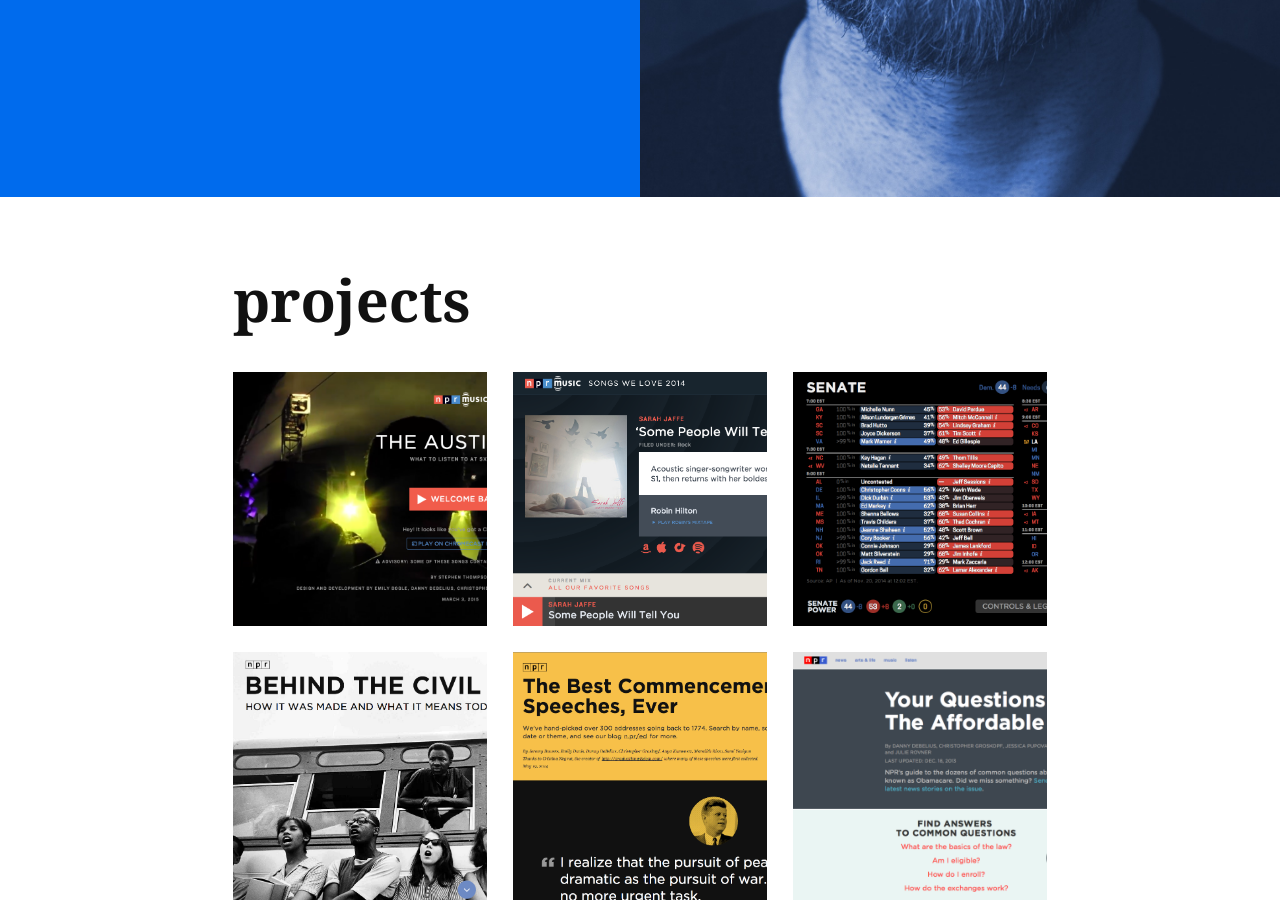
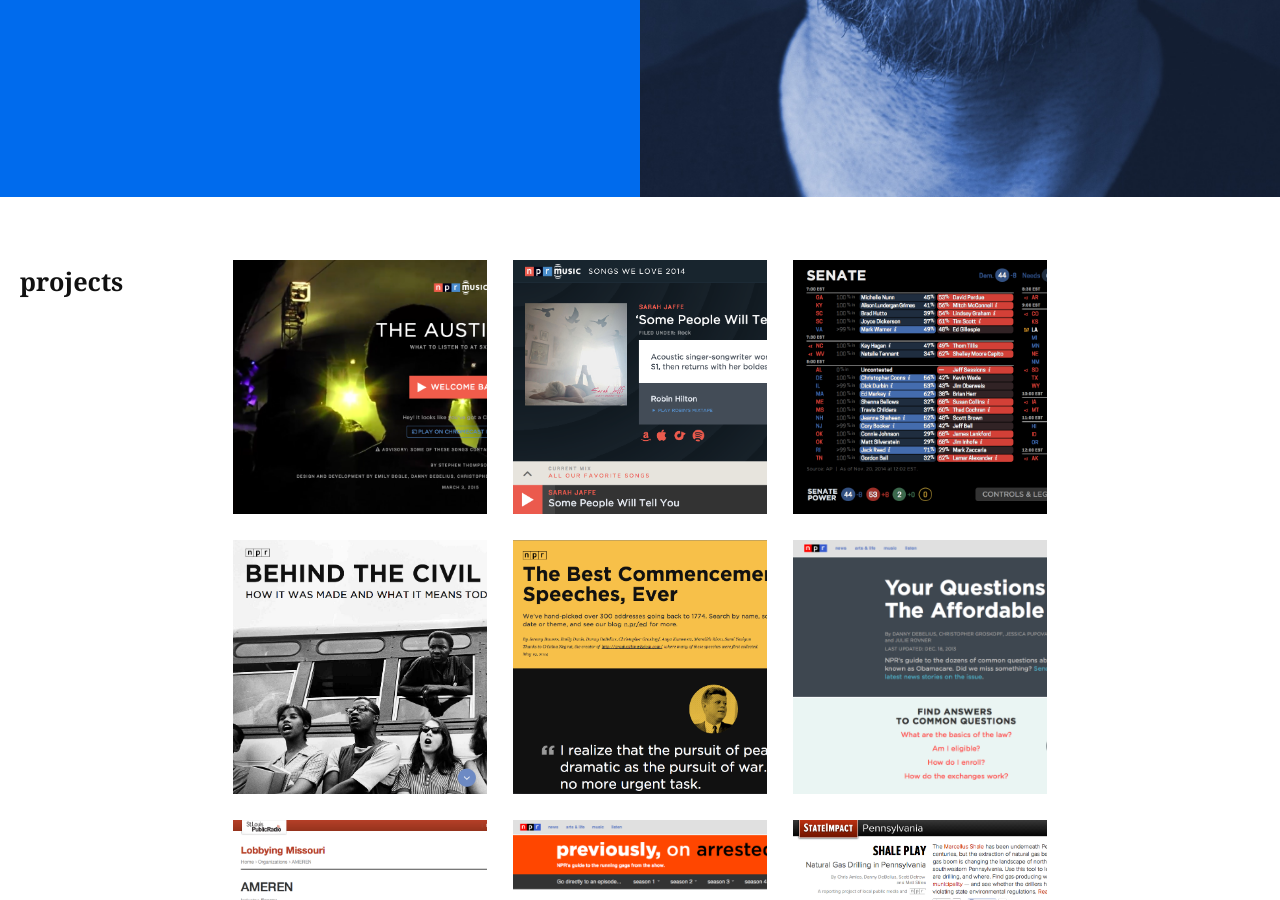
Before and after one commit to dannydb/dannydb.github.io, a Jekyll site: the page built from index.md, in a window 1280 px wide and 900 px high, scrolled down 703 px. Built offline with Jekyll 4.4.1, drawn with Linux system fonts in a browser that asks for light colours.

Commit message:
section headers get two columns on large screens

```diff
--- a/_layouts/default.html
+++ b/_layouts/default.html
@@ -23,8 +23,11 @@
             }
 
             var scrollToElement = function($el) {
+                var subNavHeight = $('.sub-nav').height();
+                var rowMargin = Number.parseInt($('.work').css('margin-top'));
+
                 $('html, body').animate({
-                    scrollTop: $el.offset().top
+                    scrollTop: $el.offset().top - rowMargin
                 }, 500);
                 return false;
             }
--- a/_layouts/home.html
+++ b/_layouts/home.html
@@ -3,11 +3,13 @@ layout: default
 ---
 
 <div data-magellan-expedition="fixed">
+    <div class="row">
         <dl class="sub-nav nav">
             <dd data-magellan-arrival="intro"><a data-target="#intro" href="#/intro">Home</a></dd>
             <dd data-magellan-arrival="work"><a data-target="#work" href="#/work">Projects</a></dd>
             <dd data-magellan-arrival="resume"><a data-target="#resume" href="#/resume">Résumé</a></dd>
         </dl>
+    </div>
 </div>
 
 <div id="intro" class="post title-card">
@@ -87,11 +89,9 @@ layout: default
 </div>
 
 <!-- <a name="/work"></a> -->
-<div id="work" data-magellan-destination="work" class="post work">
+<div id="work" data-magellan-destination="work" class="post row work">
     <header class="page-header">
-        <div class="wrapper">
         <h1 class="post-title">Projects</h1>
-        </div>
     </header>
 
     <div class="wrapper">
@@ -115,11 +115,9 @@ layout: default
 </div>
 
 <!-- <a name="/resume"></a> -->
-<div id="resume" data-magellan-destination="resume" class="post resume">
+<div id="resume" data-magellan-destination="resume" class="post row resume">
     <header class="page-header">
-        <div class="wrapper">
         <h1 class="post-title">Résumé</h1>
-        </div>
     </header>
 
     <div class="wrapper">
--- a/_sass/_base.scss
+++ b/_sass/_base.scss
@@ -203,15 +203,22 @@ pre {
     @include grid-column($columns: 12, $center: true);
 
     @media #{$medium-up} {
-        @include grid-column($columns: 10, $center: true);
+        @include grid-column($columns: 8, $center: false, $last-column: true);
     }
 
-    @media #{$large-up} {
-        @include grid-column($columns: 8, $center: true);
-    }
+    // @media #{$large-up} {
+    //     @include grid-column($columns: 8, $center: false);
+    // }
 
 }
 
+.page-header {
+    @include grid-column($columns: 12, $center: true);
+
+    @media #{$medium-up} {
+        @include grid-column($columns: 2, $center: false);
+    }
+}
 
 /**
  * Clearfix
--- a/_sass/_layout.scss
+++ b/_sass/_layout.scss
@@ -193,12 +193,12 @@
     @include grid-column($columns: 12, $center: true);
 
     @media #{$medium-up} {
-        @include grid-column($columns: 10, $center: true);
+        @include grid-column($columns: 8, $center: false, $offset: 2);
     }
 
-    @media #{$large-up} {
-        @include grid-column($columns: 8, $center: true);
-    }
+    // @media #{$large-up} {
+    //     @include grid-column($columns: 8, $center: true);
+    // }
 
     dd {
         display: inline-block;
@@ -364,7 +364,8 @@
 
     h1 {
         font-family: $font-family-serif;
-        margin: $base-line-height-computed * 2 0 $base-line-height-computed;
+        font-size: $base-font-size * 1.2;
+        margin: 0.2rem 0 $base-line-height-computed;
         color: #111;
         font-weight: 700;
         text-transform: lowercase;
@@ -380,3 +381,7 @@
         text-transform: lowercase;
     }
 }
+
+.post.row {
+    margin-top: $base-line-height-computed * 2;
+}
--- a/_sass/_resume.scss
+++ b/_sass/_resume.scss
@@ -7,6 +7,9 @@
 	h2 {
 		font-weight: 600;
 		font-family: $font-family-sans;
+		margin-top: 0;
+		line-height: 1;
+		font-size: $h3-font-size;
 	}
 
 	h3 {
```
Lines whose indentation alone changed are shown as unchanged.
